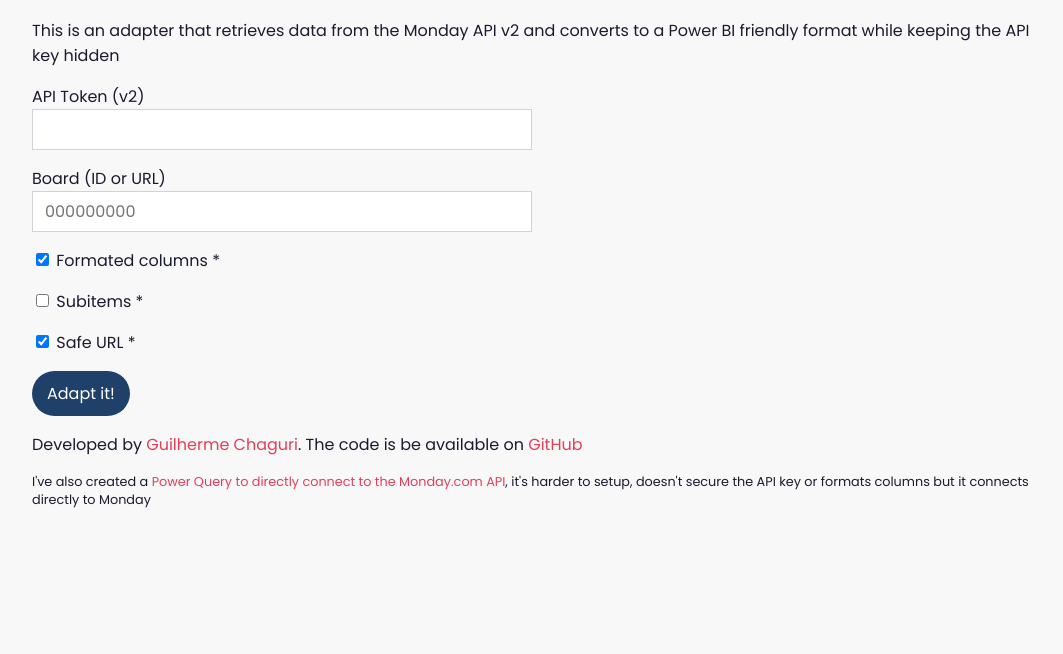
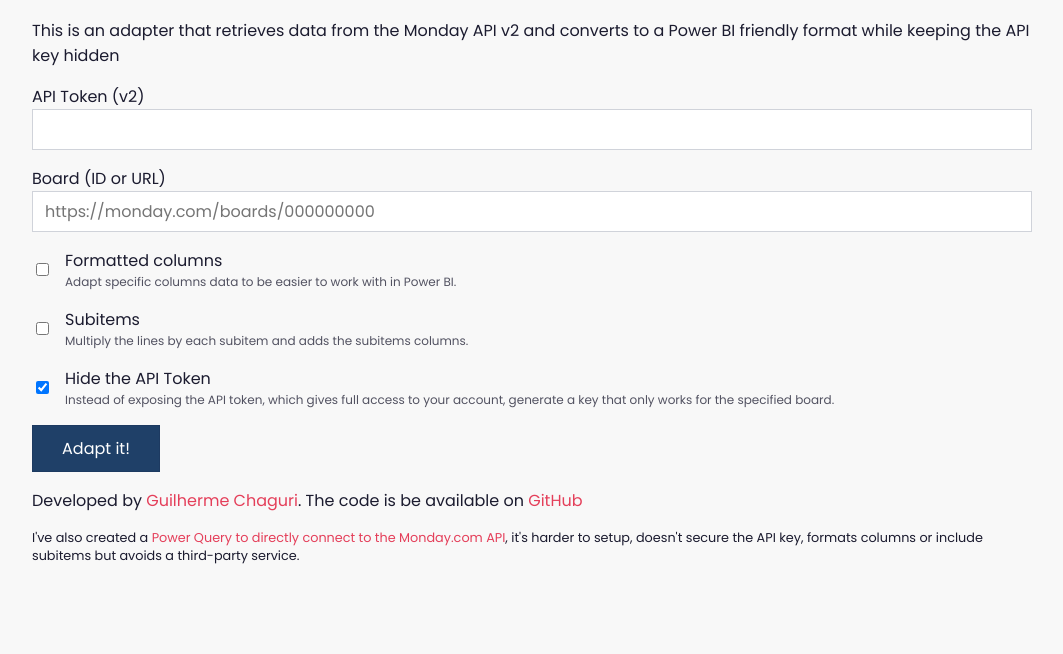
Before and after one commit to Guichaguri/MondayPowerBIAdapter, a website: page public/index.html in a window 1280 px wide. Shown: the part 146-800 px from the top of the page, without its empty margins (108-1171 px from the left). Drawn offline with Linux system fonts and the light colour scheme.

Commit message:
update(public): improve main page

```diff
--- a/public/index.html
+++ b/public/index.html
@@ -1,7 +1,7 @@
 <!DOCTYPE html>
 <html lang="en-US">
     <head>
-        <title>Monday to PowerBI Adapter</title>
+        <title>Monday to Power BI Adapter</title>
         <meta charset="utf-8">
         <meta name="viewport" content="width=device-width,minimum-scale=1,initial-scale=1" />
         <link href="https://fonts.googleapis.com/css2?family=Poppins:wght@400;900&display=swap" rel="stylesheet">
@@ -15,27 +15,36 @@
             <form id="create-url">
                 <label class="label">
                     <span>API Token (v2)</span>
-                    <input type="text" name="key" />
+                    <input type="text" name="key" autocomplete="monday_token" />
                 </label>
 
                 <label class="label">
                     <span>Board (ID or URL)</span>
-                    <input type="text" name="board" placeholder="000000000" />
+                    <input type="text" name="board" placeholder="https://monday.com/boards/000000000" autocomplete="monday_board" />
                 </label>
 
-                <label>
-                    <input type="checkbox" name="dismember" checked>
-                    <span title="Format specific columns. E.g. numeric, date, and time tracker columns are adapted to Power BI">Formated columns *</span>
+                <label class="checkbox">
+                    <input type="checkbox" name="dismember">
+                    <div>
+                        <span>Formatted columns</span>
+                        <em>Adapt specific columns data to be easier to work with in Power BI.</em>
+                    </div>
                 </label>
 
-                <label>
+                <label class="checkbox">
                     <input type="checkbox" name="subitems">
-                    <span title="Multiply the lines by each subitem, also adds the subitems columns">Subitems *</span>
+                    <div>
+                        <span>Subitems</span>
+                        <em>Multiply the lines by each subitem and adds the subitems columns.</em>
+                    </div>
                 </label>
 
-                <label>
+                <label class="checkbox">
                     <input type="checkbox" name="safe" checked>
-                    <span title="Instead of exposing the API key, which gives access to all of your boards from your account, generate a token that only works for the specified board.">Safe URL *</span>
+                    <div>
+                        <span>Hide the API Token</span>
+                        <em>Instead of exposing the API token, which gives full access to your account, generate a key that only works for the specified board.</em>
+                    </div>
                 </label>
 
                 <input type="submit" value="Adapt it!">
@@ -47,7 +56,7 @@
             </div>
 
             <p>Developed by <a href="https://github.com/Guichaguri" target="_blank">Guilherme Chaguri</a>. The code is be available on <a href="https://github.com/Guichaguri/MondayPowerBIAdapter" target="_blank">GitHub</a></p>
-            <p style="font-size: 0.8em;">I've also created a <a href="https://gist.github.com/Guichaguri/83a6d8ab6ce3a695dc104bb4eff9d73d" target="_blank">Power Query to directly connect to the Monday.com API</a>, it's harder to setup, doesn't secure the API key or formats columns but it connects directly to Monday</p>
+            <p style="font-size: 0.8em;">I've also created a <a href="https://gist.github.com/Guichaguri/83a6d8ab6ce3a695dc104bb4eff9d73d" target="_blank">Power Query to directly connect to the Monday.com API</a>, it's harder to setup, doesn't secure the API key, formats columns or include subitems but avoids a third-party service.</p>
         </main>
 
         <script src="./scripts.js" type="text/javascript"></script>
--- a/public/scripts.js
+++ b/public/scripts.js
@@ -1,16 +1,20 @@
 const mondayUrlRegex = /monday\.com\/boards\/([0-9]+)/;
 const apiUrlBase = location.protocol + '//' + location.host + '/1/items';
 
+const statusEl = document.getElementById('status');
+const textEl = document.getElementById('text');
+const urlEl = document.getElementById('url');
+
 function setError(error) {
-    document.getElementById('status').style.display = 'block';
-    document.getElementById('text').innerText = error;
-    document.getElementById('url').innerText = '';
+    statusEl.style.display = 'block';
+    textEl.innerText = error;
+    urlEl.innerText = '';
 }
 
 function setUrl(url) {
-    document.getElementById('status').style.display = 'block';
-    document.getElementById('text').innerText = 'Import the URL below as a "Web Data Source" in Power BI';
-    document.getElementById('url').innerText = url;
+    statusEl.style.display = 'block';
+    textEl.innerText = 'Import the URL below as a "Web Data Source" in Power BI';
+    urlEl.innerText = url;
 }
 
 function setBasicUrl(key, board, dismember, subitems) {
@@ -44,9 +48,9 @@
 }
 
 function createSafeUrl(key, board) {
-    document.getElementById('status').style.display = 'block';
-    document.getElementById('text').innerText = 'Working on it...';
-    document.getElementById('url').innerText = '';
+    statusEl.style.display = 'block';
+    textEl.innerText = 'Working on it...';
+    urlEl.innerText = '';
 
     return fetch('/token', {
         method: 'POST',
@@ -92,3 +96,10 @@
 
     setBasicUrl(key, board, shouldDismember, includeSubitems);
 });
+
+urlEl.addEventListener('click', function (e) {
+    window.getSelection().selectAllChildren(urlEl);
+
+    navigator.clipboard.writeText(urlEl.innerText)
+        .then(() => console.log('copied to clipboard'));
+});
--- a/public/styles.css
+++ b/public/styles.css
@@ -17,6 +17,7 @@
     font-weight: 700;
     font-size: 46px;
     color: #e43f5a;
+    text-align: center;
 }
 a {
     color: #e43f5a;
@@ -31,7 +32,21 @@
     display: block;
 }
 .label input {
-    min-width: 50%;
+    width: 100%;
+}
+
+.checkbox {
+    display: flex;
+    align-items: center;
+}
+.checkbox input {
+    margin-right: 1em;
+}
+.checkbox em {
+    display: block;
+    font-size: 75%;
+    font-style: normal;
+    opacity: 0.75;
 }
 
 input {
@@ -46,9 +61,8 @@
 input[type=submit], button {
     background: #1f4068;
     color: #fff;
-    border: 0;
-    border-radius: 2em;
     padding: 10px 15px;
+    min-width: 8em;
 }
 input[type=submit]:hover, button:hover {
     background: #162447;
```
Also changed, not shown: README.md.
